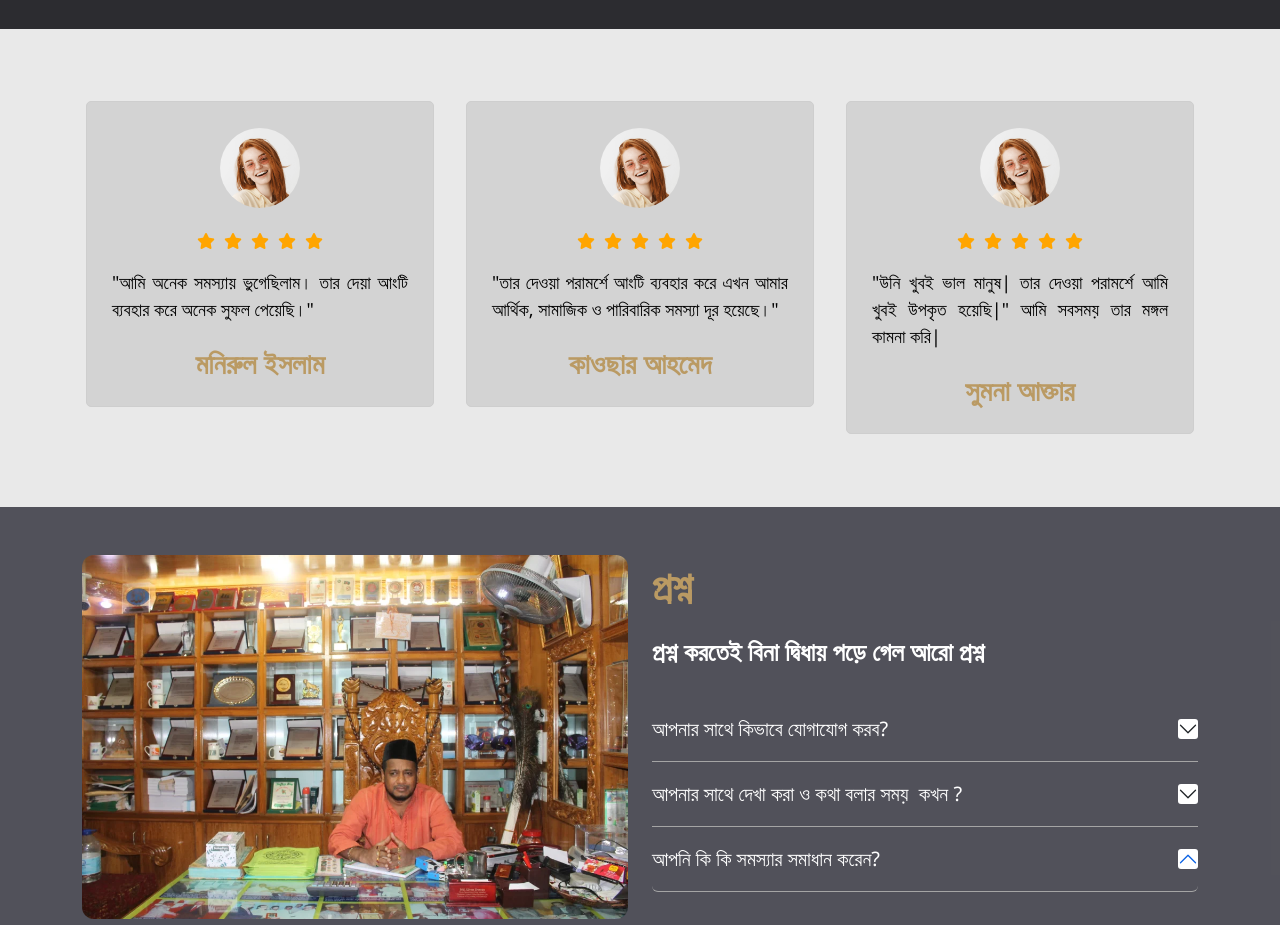
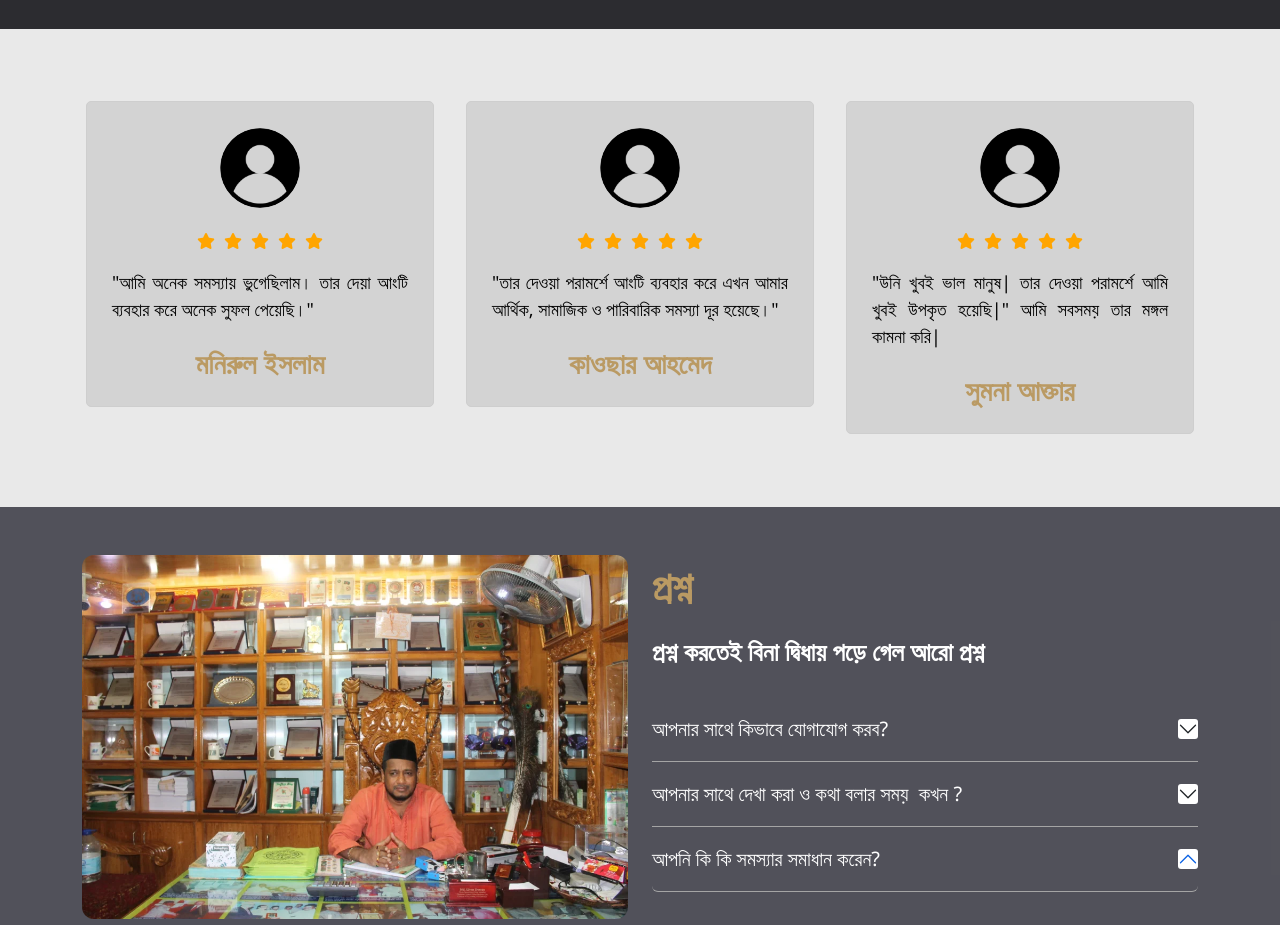
Before and after one commit to fahimpatowary/liton-dewan-chisti, a plain HTML site: page index.html in a window 1280 px wide. Shown: the part 4460-5385 px from the top of the page. Drawn offline with nearby package versions, Linux system fonts and the light colour scheme.

Commit message:
updated contenet

```diff
--- a/index.html
+++ b/index.html
@@ -488,7 +488,7 @@
                 <div class="col-6 col-lg-4 col-md-4 px-1 px-lg-3">
                     <div class="services-card">
                         <div class="img-box text-center">
-                            <img class="rounded" src="./images/clinet1.png" alt="">
+                            <img class="rounded" src="./images/user.png" alt="">
                         </div>
 
                         <ul>
@@ -512,7 +512,7 @@
                 <div class="col-6 col-lg-4 col-md-4 px-1 px-lg-3">
                     <div class="services-card">
                         <div class="img-box text-center">
-                            <img class="rounded" src="./images/clinet1.png" alt="">
+                            <img class="rounded" src="./images/user.png" alt="">
                         </div>
 
                         <ul>
@@ -537,7 +537,7 @@
                 <div class="col-6 col-lg-4 col-md-4 px-1 px-lg-3">
                     <div class="services-card">
                         <div class="img-box text-center">
-                            <img class="rounded" src="./images/clinet1.png" alt="">
+                            <img class="rounded" src="./images/user.png" alt="">
                         </div>
 
                         <ul>
```
Also changed, not shown: images/user.png (added).
